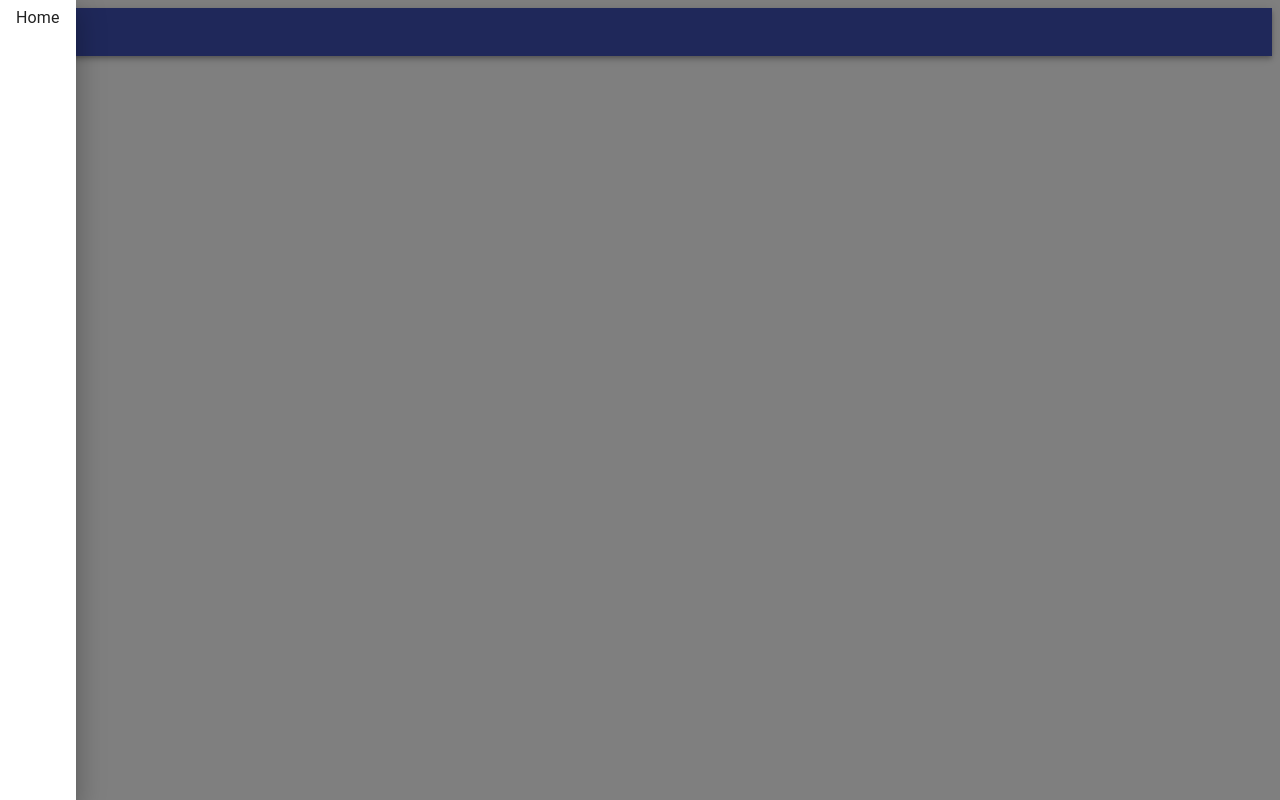
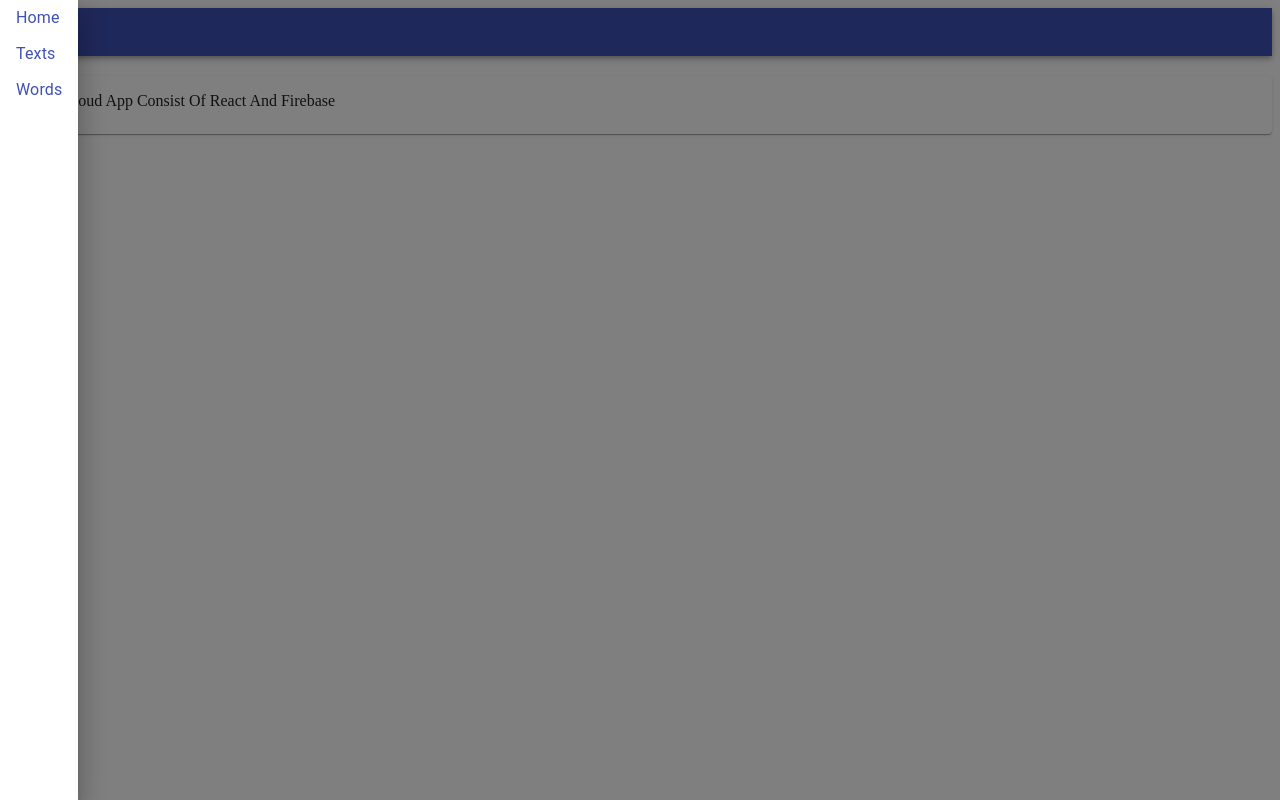
Before and after one commit to riosee2415/leaf-word-cloud, a React app: page /#/ in a window 1280 px wide. Both pictures are taken after a click on the button 32 px from the left and 32 px from the top of the page. Built offline with nearby package versions, Linux system fonts and the light colour scheme.

Commit message:
Insert Router pages... home, texts, words

```diff
--- a/package.json
+++ b/package.json
@@ -11,7 +11,8 @@
     "@material-ui/core": "^4.9.10",
     "@material-ui/icons": "^4.9.1",
     "react": "^16.13.1",
-    "react-dom": "^16.13.1"
+    "react-dom": "^16.13.1",
+    "react-router-dom": "^5.1.2"
   },
   "devDependencies": {
     "babel-core": "^6.26.3",
--- a/src/components/App.js
+++ b/src/components/App.js
@@ -1,9 +1,23 @@
 import React from "react";
+import { HashRouter as Router, Route } from "react-router-dom";
 import AppShell from "./AppShell";
+import Home from "./Home";
+import Texts from "./Texts";
+import Words from "./Words";
 
 class App extends React.Component {
   render() {
-    return <AppShell />;
+    return (
+      <Router>
+        <AppShell>
+          <div>
+            <Route exact path="/" component={Home} />
+            <Route exact path="/texts" component={Texts} />
+            <Route exact path="/words" component={Words} />
+          </div>
+        </AppShell>
+      </Router>
+    );
   }
 }
 
--- a/src/components/AppShell.js
+++ b/src/components/AppShell.js
@@ -1,4 +1,6 @@
 import React from "react";
+import { Link as RouterLink } from "react-router-dom";
+import Link from "@material-ui/core/Link";
 import { withStyles } from "@material-ui/core/styles";
 import AppBar from "@material-ui/core/AppBar";
 import Drawer from "@material-ui/core/Drawer";
@@ -28,6 +30,7 @@ class AppShell extends React.Component {
   render() {
     const { classes } = this.props;
     return (
+      <div>
         <div className={classes.root}>
           <AppBar position="static">
             <IconButton
@@ -39,8 +42,26 @@ class AppShell extends React.Component {
             </IconButton>
           </AppBar>
           <Drawer open={this.state.toggle}>
-          <MenuItem onClick={this._handleDrawerToggle}>Home</MenuItem>
+            <MenuItem onClick={this._handleDrawerToggle}>
+              <Link component={RouterLink} to="/">
+                Home
+              </Link>
+            </MenuItem>
+            <MenuItem onClick={this._handleDrawerToggle}>
+              <Link component={RouterLink} to="/texts">
+                Texts
+              </Link>
+            </MenuItem>
+            <MenuItem onClick={this._handleDrawerToggle}>
+              <Link component={RouterLink} to="/words">
+                Words
+              </Link>
+            </MenuItem>
           </Drawer>
+        </div>
+        <div id="content" style={{ margin: "auto", marginTop: "20px" }}>
+          {React.cloneElement(this.props.children)}
+        </div>
       </div>
     );
   }
--- /dev/null
+++ b/src/components/Home.js
@@ -0,0 +1,15 @@
+import React from "react";
+import Card from "@material-ui/core/Card";
+import CardContent from "@material-ui/core/CardContent";
+
+class Home extends React.Component {
+  render() {
+    return (
+      <Card>
+        <CardContent>Work Cloud App Consist Of React And Firebase</CardContent>
+      </Card>
+    );
+  }
+}
+
+export default Home;
--- /dev/null
+++ b/src/components/Texts.js
@@ -0,0 +1,15 @@
+import React from "react";
+import Card from "@material-ui/core/Card";
+import CardContent from "@material-ui/core/CardContent";
+
+class Texts extends React.Component {
+  render() {
+    return (
+      <Card>
+        <CardContent>Texts Page</CardContent>
+      </Card>
+    );
+  }
+}
+
+export default Texts;
--- /dev/null
+++ b/src/components/Words.js
@@ -0,0 +1,15 @@
+import React from "react";
+import Card from "@material-ui/core/Card";
+import CardContent from "@material-ui/core/CardContent";
+
+class Words extends React.Component {
+  render() {
+    return (
+      <Card>
+        <CardContent>Words Page</CardContent>
+      </Card>
+    );
+  }
+}
+
+export default Words;
```
Also changed, not shown: 1 other file (tests, documents, lock files or other folders). Lines whose indentation alone changed are shown as unchanged.
